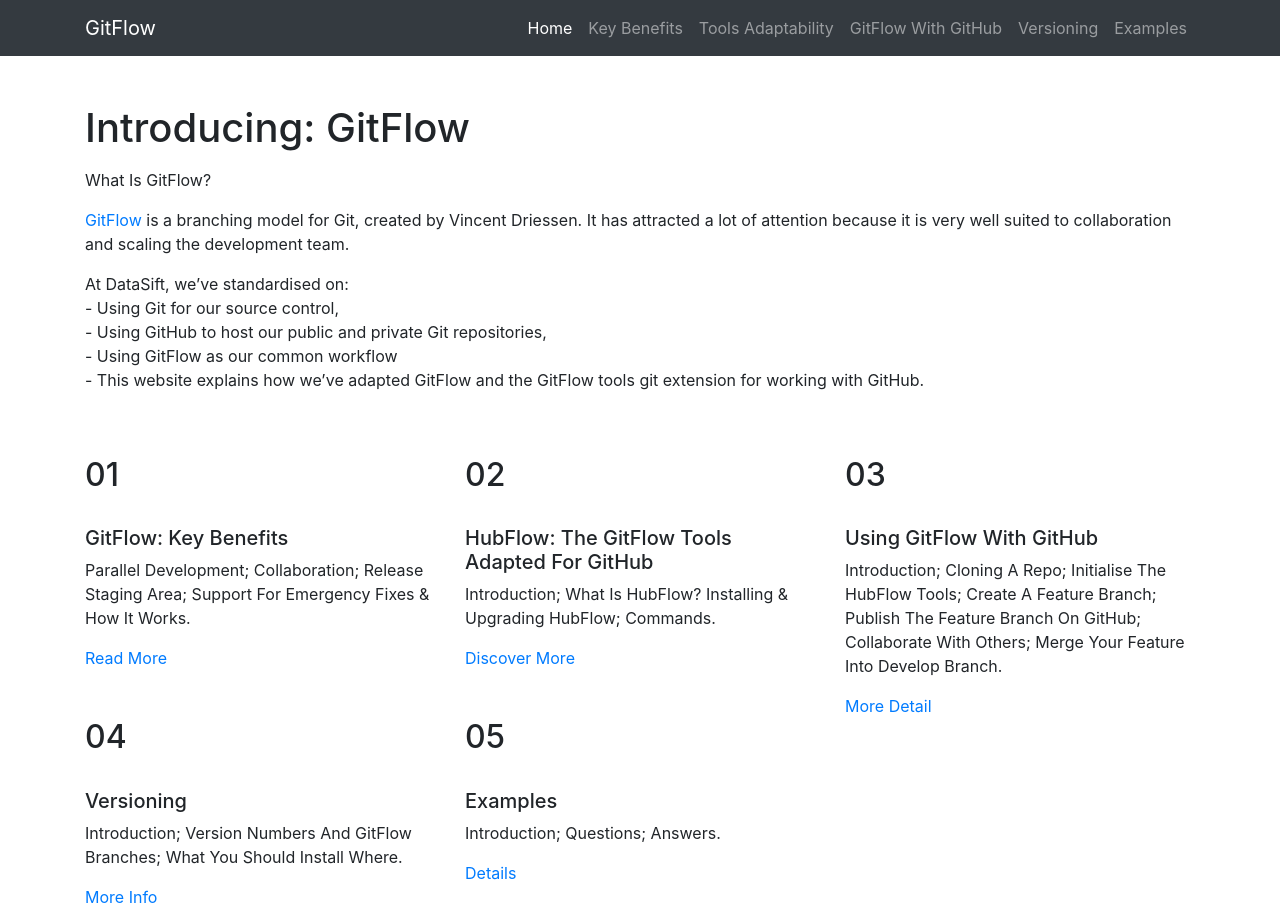
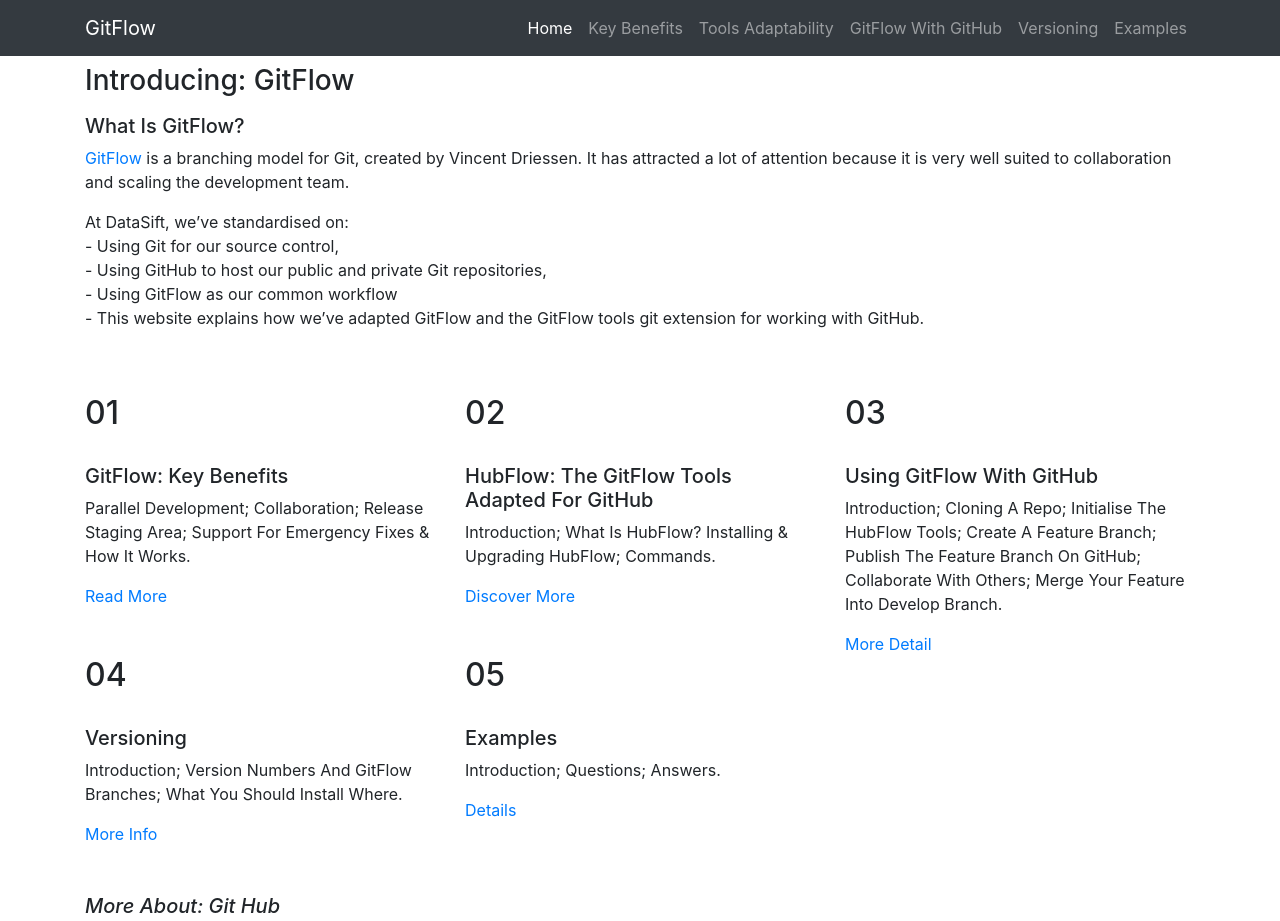
Before and after one commit to XRP97/Proejct1, a website: page home.html in a window 1280 px wide. Shown: the top 921 px of the page. Drawn offline with Linux system fonts and the light colour scheme.

Commit message:
Task: modified home.html; kb.html

```diff
--- a/home.html
+++ b/home.html
@@ -56,9 +56,9 @@
 <div class="container">
     <div class="row">
         <div class="col-lg-12 text">
-            <h1 class="mt-5">Introducing: GitFlow</h1>
+            <h3 class="mt-2">Introducing: GitFlow</h3>
             <p class="lead"></p>
-            <p class="mt-"> What Is GitFlow?
+            <h5 id="What Is GitFlow?">What Is GitFlow?</h5>
             <p><a href="http://nvie.com/posts/a-successful-git-branching-model/">GitFlow</a> is a branching model for
                 Git, created by Vincent Driessen. It has attracted a lot of attention because it is very well suited to
                 collaboration and scaling the development team.</p>
```
Also changed, not shown: kb.html (+1 -1 lines).
